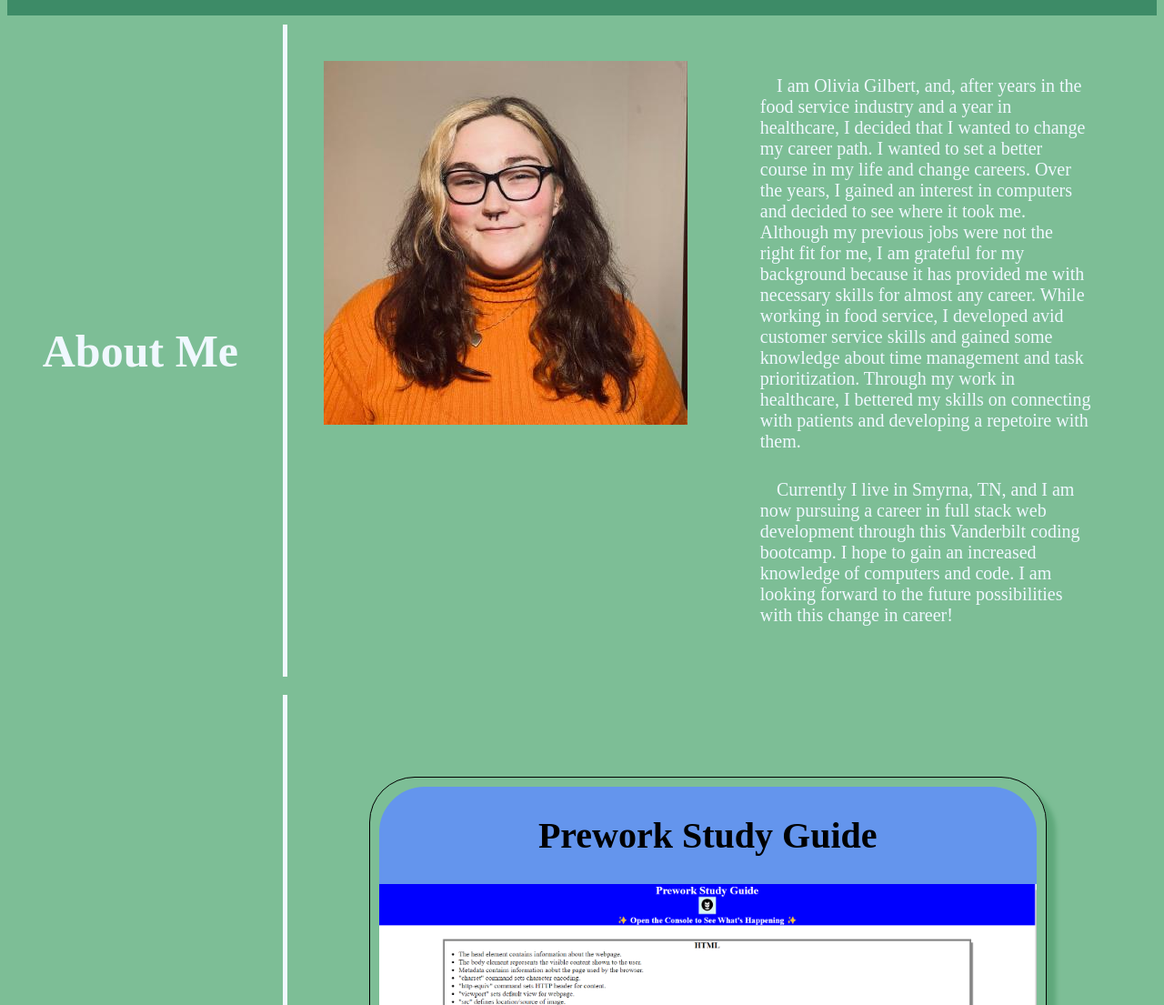
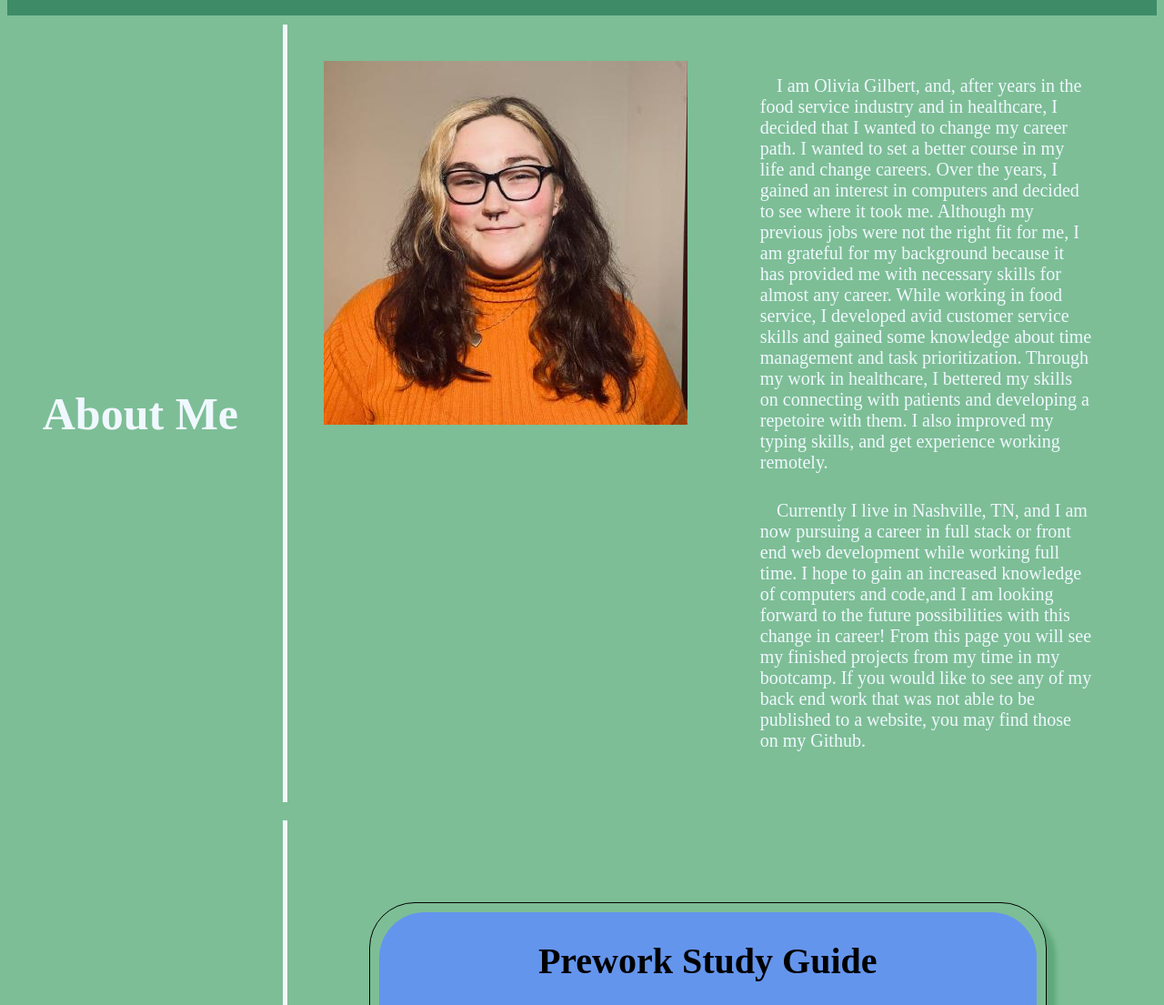
Before and after one commit to umhello2020/Portfolio, a plain HTML site: page index.html in a window 1280 px wide. Shown: the part 158-1263 px from the top of the page at 91% size. Drawn offline with Linux system fonts and the light colour scheme.

Commit message:
Updated bio with current location, and added some extra information

```diff
--- a/index.html
+++ b/index.html
@@ -31,13 +31,16 @@
                             <img src="./assets/images/GitHub-pic.jpg" alt="Headshot Picture">
                         </div>
                          <ul>
-                                <p>I am Olivia Gilbert, and, after years in the food service industry and a year in healthcare, I decided that I wanted to change my career path.
+                                <p>I am Olivia Gilbert, and, after years in the food service industry and in healthcare, I decided that I wanted to change my career path.
                                      I wanted to set a better course in my life and change careers. Over the years, I gained an interest in computers and decided to see where it took me.
                                      Although my previous jobs were not the right fit for me, I am grateful for my background because it has provided me with necessary skills for almost any career.
                                      While working in food service, I developed avid customer service skills and gained some knowledge about time management and task prioritization.
-                                     Through my work in healthcare, I bettered my skills on connecting with patients and developing a repetoire with them. </p>
-                                <p>Currently I live in Smyrna, TN, and I am now pursuing a career in full stack web development through this Vanderbilt coding bootcamp.
-                                    I hope to gain an increased knowledge of computers and code. I am looking forward to the future possibilities with this change in career!</p>
+                                     Through my work in healthcare, I bettered my skills on connecting with patients and developing a repetoire with them.
+                                     I also improved my typing skills, and get experience working remotely.</p>
+                                <p>Currently I live in Nashville, TN, and I am now pursuing a career in full stack or front end web development while working full time.
+                                    I hope to gain an increased knowledge of computers and code,and I am looking forward to the future possibilities with this change in career!
+                                    From this page you will see my finished projects from my time in my bootcamp. If you would like to see any of my back end work that
+                                    was not able to be published to a website, you may find those on my Github.</p>
                         </ul>
                     </div>
                 </section>
```
Also changed, not shown: assets/images/img3.jpg (deleted).
